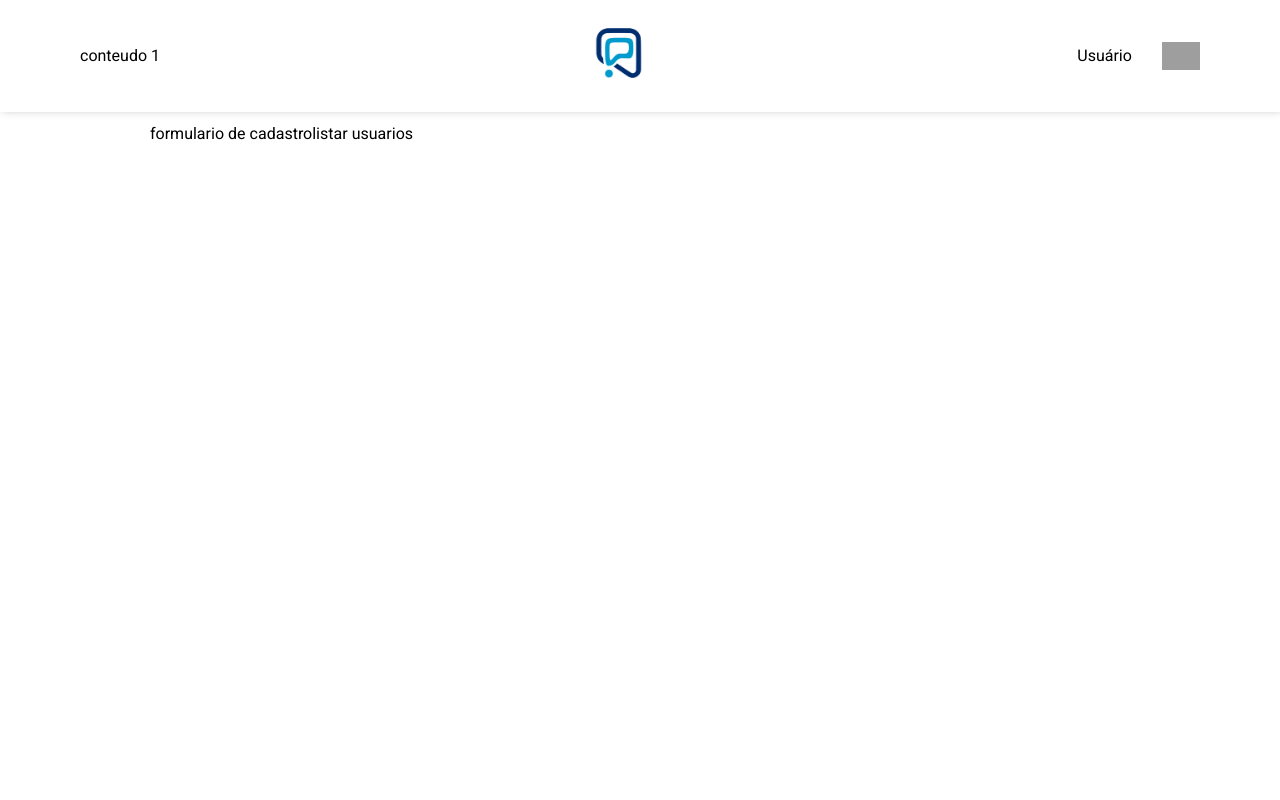
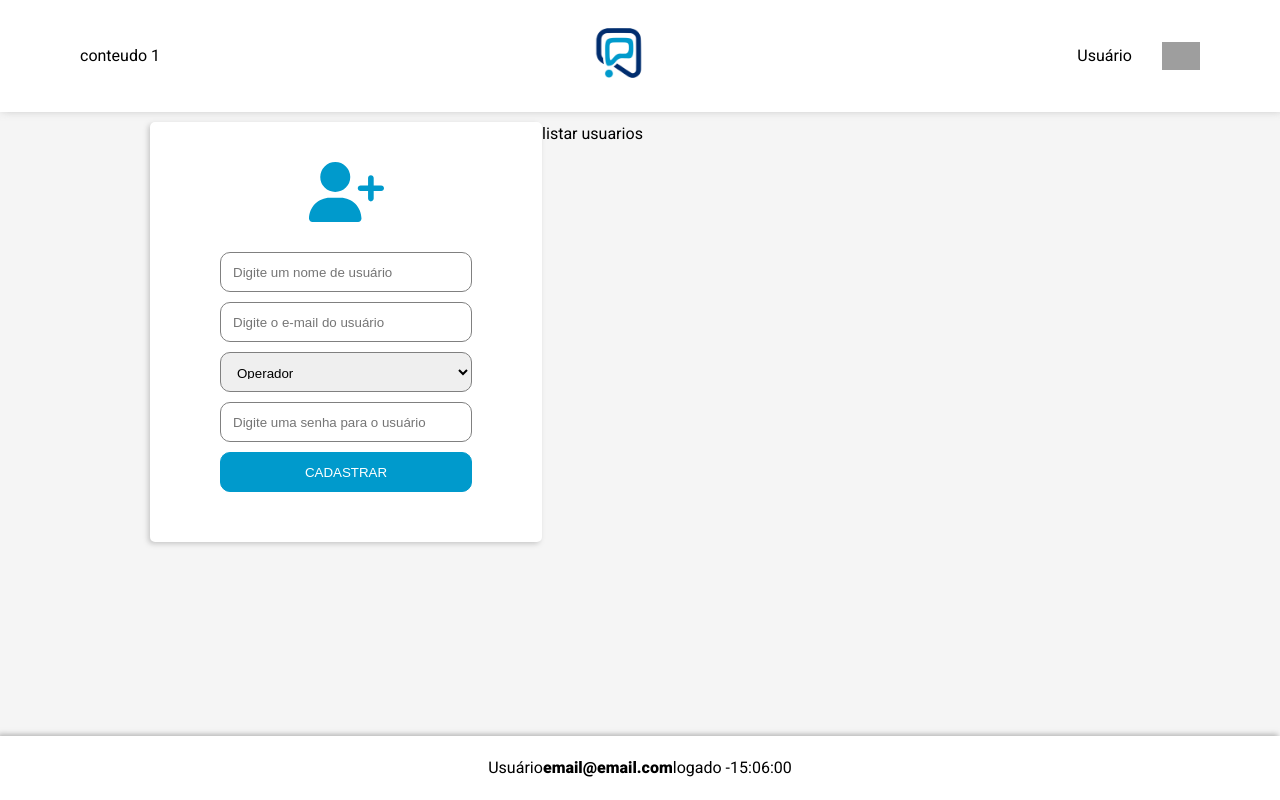
Before and after one commit to Paulo-DevTallos/desafio-tallos-frontend, a Vue app: page /contacts in a window 1280 px wide. Built offline with nearby package versions, Linux system fonts and the light colour scheme; grey boxes are pictures that could not be loaded.

Commit message:
criando e estilizando formulario

```diff
--- a/src/assets/base.css
+++ b/src/assets/base.css
@@ -28,6 +28,10 @@ a {
 
 ul {
   list-style: none;
+}
+
+#bg-color {
+  background-color: #c4c4c42d;
 }
 /* color palette from <https://github.com/vuejs/theme> */
 /*:root {
--- a/src/assets/contacts.css
+++ b/src/assets/contacts.css
@@ -1,3 +1,38 @@
 .container-contacts {
     display: flex;
 }
+
+.container-form {
+    background-color: #fff;
+    width: 40%;
+    border-radius: 5px;
+    box-shadow: -2px 2px 5px #80808060;
+}
+
+.container-form form {
+    padding: 40px 70px;
+    text-align: center;
+}
+
+.container-form svg {
+    font-size: 60px;
+    margin-bottom: 30px;
+    color: #009acc;
+}
+
+.container-form form input, select, button {
+    width: 100%;
+    height: 40px;
+    margin-bottom: 10px;
+    padding: 12px;
+    border: 1px solid gray;
+    border-radius: 10px;
+}
+
+.container-form button {
+    background-color: #009acc;
+    border: 1px solid #009acc;
+    color: #fff;
+    text-transform: uppercase;
+    cursor: pointer;
+}
--- a/src/pages/user-pages/Contacts.vue
+++ b/src/pages/user-pages/Contacts.vue
@@ -1,24 +1,43 @@
 <template>
   <HeaderUser />
-    <main>
+    <main id="bg-color">
       <div class="container-contacts">
-        <div>
-          formulario de cadastro
+        <div class="container-form">
+          <form action="">
+            <div>
+              <font-awesome-icon :icon="['fas', 'user-plus']" />
+            </div>
+            <div>
+              <input type="text" placeholder="Digite um nome de usuário">
+              <input type="text" placeholder="Digite o e-mail do usuário">
+              <select name="" id="" >
+                <option value="">Operador</option>
+                <option value="">Admin</option>
+              </select>
+              <input type="text" placeholder="Digite uma senha para o usuário">
+              <button>Cadastrar</button>
+            </div>
+          </form>
         </div>
         <div>
           listar usuarios
         </div>
       </div>
     </main>
+  <FooterUser />
 </template>
 
 <script>
 import HeaderUser from '../../components/components-users/HeaderUser.vue';
+import FooterUser from '../../components/components-users/FooterUser.vue';
 export default {
-    name: "Contacts",
-    components: { HeaderUser }
+  name: "Contacts",
+  components: {
+    HeaderUser,
+    FooterUser,
+  }
 }
 </script>
-<style>
+<style scoped>
   @import '../../assets/contacts.css';
 </style>
--- a/src/pages/user-pages/Dashboard.vue
+++ b/src/pages/user-pages/Dashboard.vue
@@ -23,9 +23,3 @@ export default {
 }
 }
 </script>
-
-<style>
-  #bg-color {
-    background-color: #c4c4c42d;
-  }
-</style>
```
